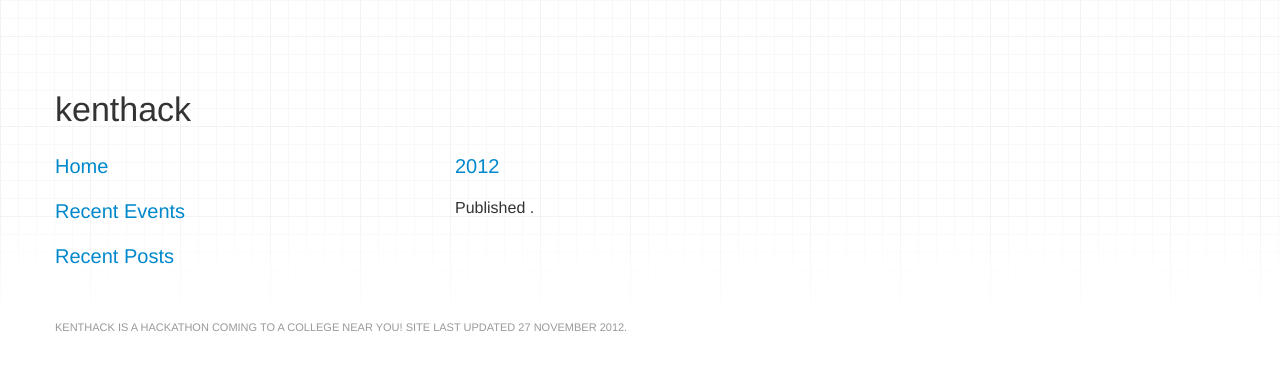
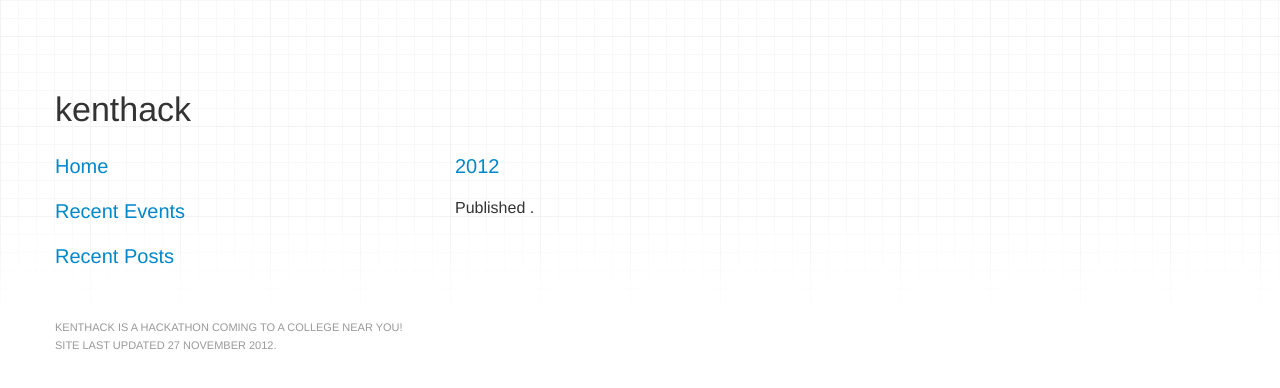
Before and after one commit to jdrydn/kenthack.github.io, a Jekyll site: the page built from events.html, in a window 1280 px wide. Shown: the top 388 px of the page. Built offline with Jekyll 4.4.1, drawn with Linux system fonts in a browser that asks for light colours.

```diff
--- a/_includes/footer.html
+++ b/_includes/footer.html
@@ -2,7 +2,8 @@
 			<footer>
 				<div class="row-fluid">
 					<div class="span12">
-						<h6>kenthack is a hackathon coming to a college near you! Site last updated {{ site.time | date_to_long_string }}.</h6>
+						<h6>kenthack is a hackathon coming to a college near you!</h6>
+						<h6>Site last updated {{ site.time | date_to_long_string }}.</h6>
 					</div>
 				</div>
 			</footer>
--- a/_layouts/blog.html
+++ b/_layouts/blog.html
@@ -20,7 +20,7 @@ layout: default
 
 {{ content }}
 
-						<p>Published {{ post.date | date_to_long_string }}.</p>
+						<p>Published {{ page.date | date_to_long_string }}.</p>
 
 					</section>
 				</div>
```
